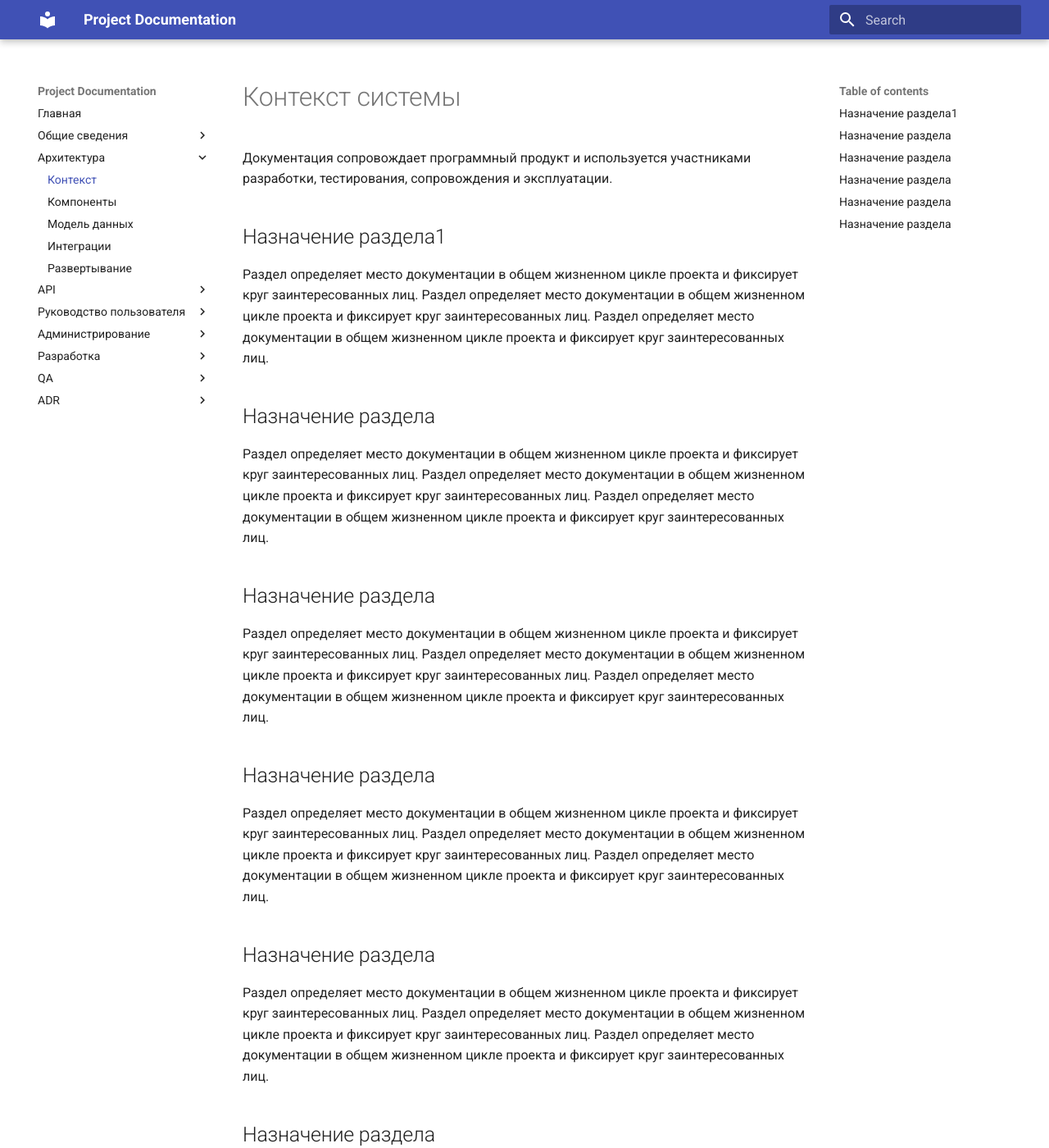
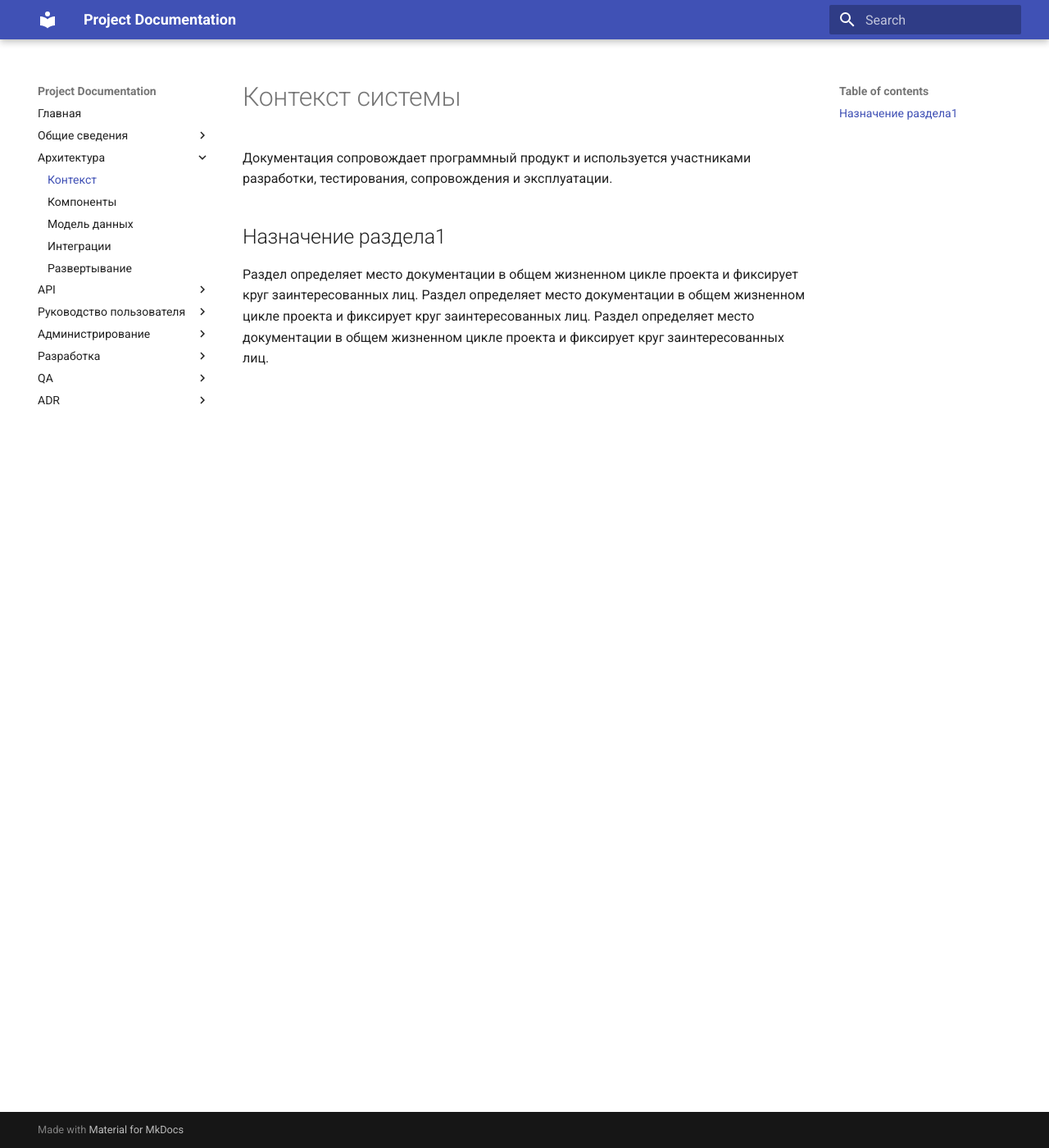
Before and after one commit to techwri/Demo, an MkDocs documentation site: the page built from docs/architecture/context.md, in a window 1280 px wide and 1400 px high. Shown: the whole window at 82% size. Built offline with MkDocs 1.6.1 and Material for MkDocs 9.7.7, drawn with Linux system fonts in a browser that asks for light colours.

Commit message:
Update context.md

```diff
--- a/docs/architecture/context.md
+++ b/docs/architecture/context.md
@@ -7,36 +7,3 @@
 Раздел определяет место документации в общем жизненном цикле проекта и фиксирует круг заинтересованных лиц.
 Раздел определяет место документации в общем жизненном цикле проекта и фиксирует круг заинтересованных лиц.
 Раздел определяет место документации в общем жизненном цикле проекта и фиксирует круг заинтересованных лиц.
-
-
-## Назначение раздела
-
-Раздел определяет место документации в общем жизненном цикле проекта и фиксирует круг заинтересованных лиц.
-Раздел определяет место документации в общем жизненном цикле проекта и фиксирует круг заинтересованных лиц.
-Раздел определяет место документации в общем жизненном цикле проекта и фиксирует круг заинтересованных лиц.
-
-## Назначение раздела
-
-Раздел определяет место документации в общем жизненном цикле проекта и фиксирует круг заинтересованных лиц.
-Раздел определяет место документации в общем жизненном цикле проекта и фиксирует круг заинтересованных лиц.
-Раздел определяет место документации в общем жизненном цикле проекта и фиксирует круг заинтересованных лиц.
-
-## Назначение раздела
-
-Раздел определяет место документации в общем жизненном цикле проекта и фиксирует круг заинтересованных лиц.
-Раздел определяет место документации в общем жизненном цикле проекта и фиксирует круг заинтересованных лиц.
-Раздел определяет место документации в общем жизненном цикле проекта и фиксирует круг заинтересованных лиц.
-
-
-## Назначение раздела
-
-Раздел определяет место документации в общем жизненном цикле проекта и фиксирует круг заинтересованных лиц.
-Раздел определяет место документации в общем жизненном цикле проекта и фиксирует круг заинтересованных лиц.
-Раздел определяет место документации в общем жизненном цикле проекта и фиксирует круг заинтересованных лиц.
-
-
-## Назначение раздела
-
-Раздел определяет место документации в общем жизненном цикле проекта и фиксирует круг заинтересованных лиц.
-Раздел определяет место документации в общем жизненном цикле проекта и фиксирует круг заинтересованных лиц.
-Раздел определяет место документации в общем жизненном цикле проекта и фиксирует круг заинтересованных лиц.
```
